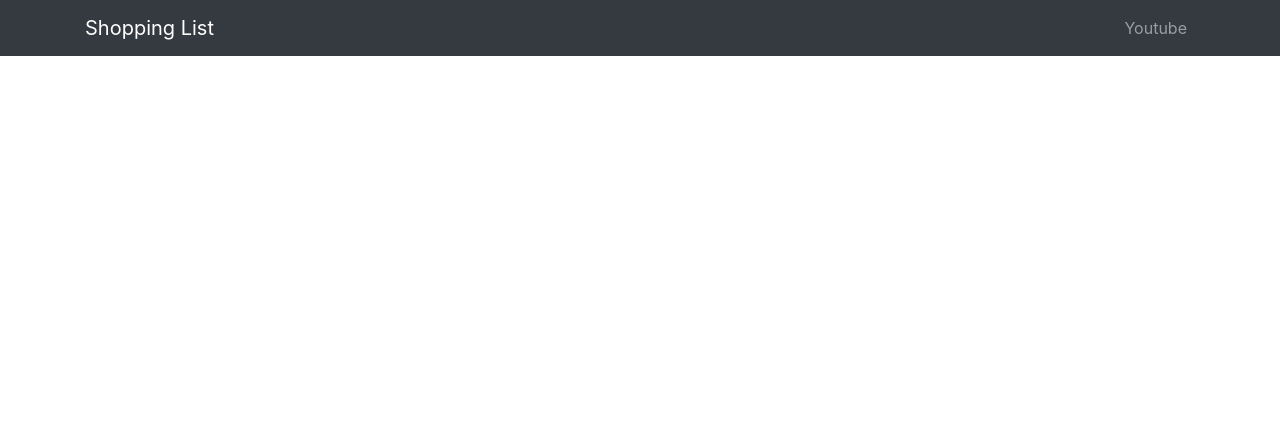
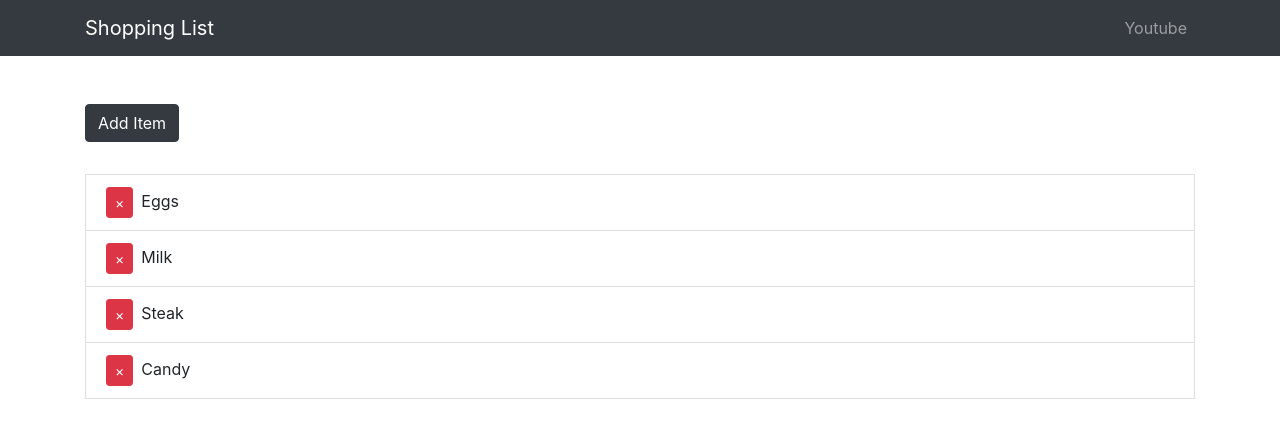
Before and after one commit to adb2396/shopping-list, a React (Create React App) app in the folder client/: page / in a window 1280 px wide. Shown: the top 438 px of the page. Built offline with nearby package versions, Linux system fonts and the light colour scheme.

Commit message:
updated app component

```diff
--- a/client/package.json
+++ b/client/package.json
@@ -4,11 +4,16 @@
   "private": true,
   "dependencies": {
     "bootstrap": "^4.4.1",
+    "prop-types": "^15.7.2",
     "react": "^16.12.0",
     "react-dom": "^16.12.0",
+    "react-redux": "^7.1.3",
     "react-scripts": "3.2.0",
     "react-transition-group": "^4.3.0",
     "reactstrap": "^8.1.1",
+    "redux": "^4.0.4",
+    "redux-devtools-extension": "^2.13.8",
+    "redux-thunk": "^2.3.0",
     "uuid": "^3.3.3"
   },
   "scripts": {
--- a/client/src/App.css
+++ b/client/src/App.css
@@ -0,0 +1,21 @@
+.remove-btn {
+    margin-right: 0.5rem;
+}
+
+.fade-enter {
+    opacity: 0.01;
+}
+
+.fade-enter-active {
+    opacity: 1;
+    transition: opacity 1000ms ease-in;
+}
+
+.fade-exit {
+    opacity: 1;
+}
+
+.fade-exit-active {
+    opacity: 0.01;
+    transition: opacity 1000ms ease-in;
+}
--- a/client/src/App.js
+++ b/client/src/App.js
@@ -1,14 +1,20 @@
 import React from 'react';
+import store from './store';
+import { Provider } from 'react-redux';
 import Appnavbar from './components/AppNavbar';
+import ShoppingList from './components/ShoppingList';
 
 import 'bootstrap/dist/css/bootstrap.min.css';
 import './App.css';
 
 function App() {
   return (
-    <div className="App">
-      <Appnavbar />
-    </div>
+    <Provider store={store}>
+      <div className="App">
+        <Appnavbar />
+        <ShoppingList />
+      </div>
+    </Provider>
   );
 }
 
```
